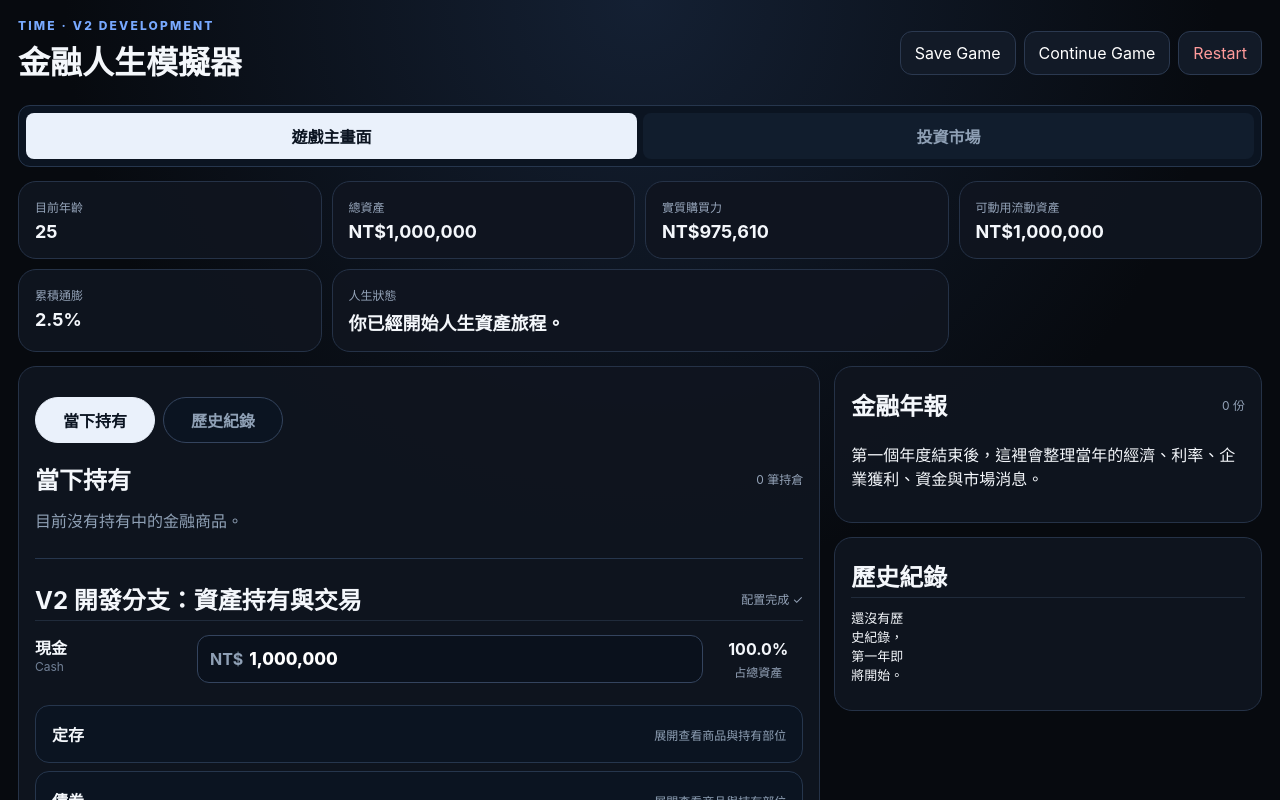
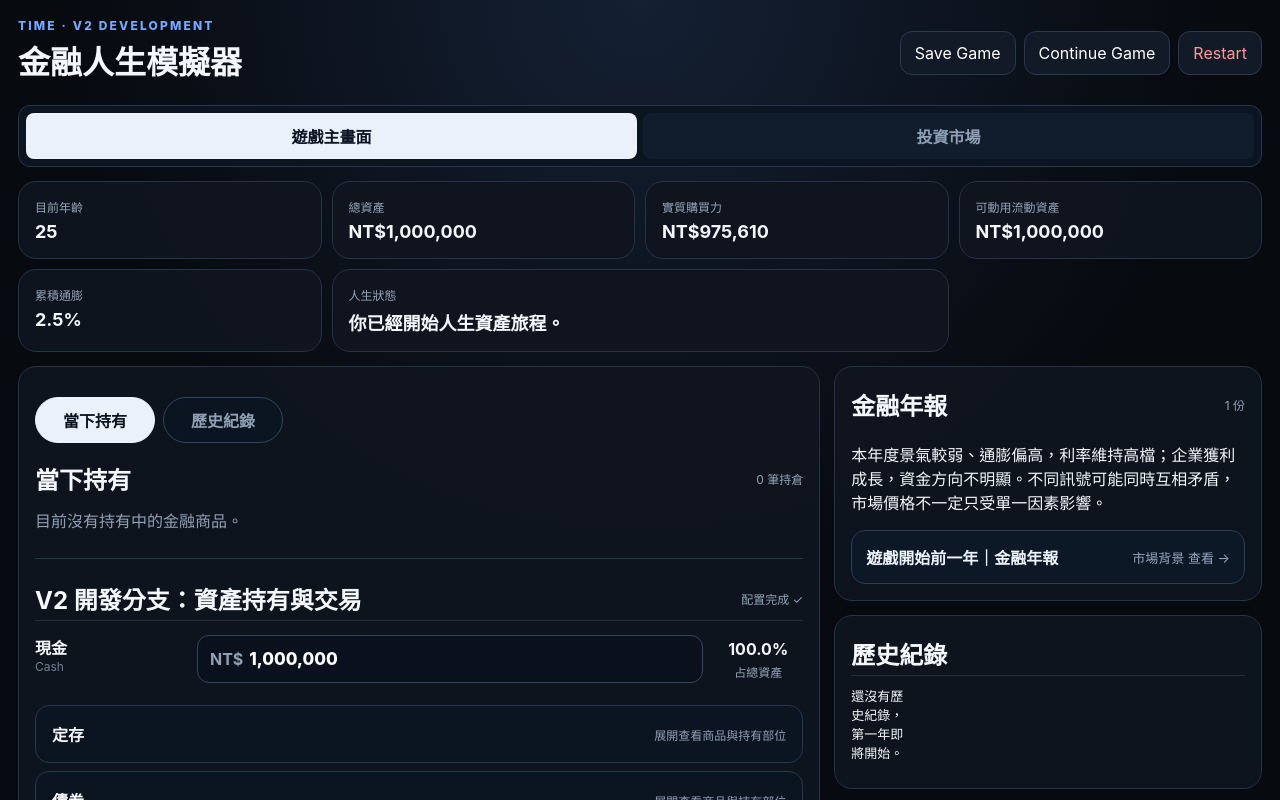
Before and after one commit to yamacha0214-glitch/time-financial-life-simulator, a Next.js app: page / in a window 1280 px wide. Shown: the top 800 px of the page. Built offline with nearby package versions, Linux system fonts and the light colour scheme.

Commit message:
Add pre-game annual report aligned with market history

```diff
--- a/app/page.tsx
+++ b/app/page.tsx
@@ -7,7 +7,7 @@ const HOLDINGS_KEY = 'time-financial-life-simulator-v2-holdings';
 const ASSET_KEYS = ['cash', 'deposit', 'bonds', 'stocks', 'realEstate', 'insurance'] as const;
 const STOCK_INITIAL_PRICES: Record<string, number> = { 'stock-world': 160, 'stock-tech': 740, 'stock-dividend': 165 };
 const BOND_INITIAL_PRICES: Record<string, number> = { 'bond-5': 98, 'bond-10': 91, 'bond-corp': 96 };
-const MARKET_MODEL_VERSION = 5;
+const MARKET_MODEL_VERSION = 6;
 
 type AnnualReport = { year:number; age:number; signals:MarketSignals; events:Array<{label:string; text:string}>; summary:string };
 
@@ -102,7 +102,7 @@ const buildPreGameMarket = () => {
     const creditShock = id === 'bond-corp' ? -(signals.creditSpread-0.018)*1.8 + signals.news*0.012 : signals.news*0.003;
     bondPrices[id] = clamp(base * (1-duration*rateShock+creditShock),65,125);
   });
-  return { stockPrices, stockPriceHistory, bondPrices, signals };
+  return { stockPrices, stockPriceHistory, bondPrices, signals, preGameReport: buildAnnualReport(0, 24, signals) };
 };
 
 type AssetKey = (typeof ASSET_KEYS)[number];
@@ -350,7 +350,7 @@ export default function Page() {
   const [bondPrices, setBondPrices] = useState<Record<string, number>>(initialMarket.bondPrices);
   const [bondTradeUnits, setBondTradeUnits] = useState<Record<string, string>>({});
   const [marketSignals, setMarketSignals] = useState<MarketSignals>(initialMarket.signals);
-  const [annualReports, setAnnualReports] = useState<AnnualReport[]>([]);
+  const [annualReports, setAnnualReports] = useState<AnnualReport[]>([initialMarket.preGameReport]);
   const [reportOpen, setReportOpen] = useState<number | null>(null);
   const [researchOverlay, setResearchOverlay] = useState<{key:string; title:string; body:React.ReactNode} | null>(null);
   const toggleResearch = (key:string, title:string, body:React.ReactNode) => {
@@ -382,6 +382,8 @@ export default function Page() {
           setStockPrices(migratedMarket.stockPrices);
           setStockPriceHistory(migratedMarket.stockPriceHistory);
           setBondPrices(migratedMarket.bondPrices);
+          setMarketSignals(migratedMarket.signals);
+          setAnnualReports([migratedMarket.preGameReport]);
         }
       }
     } catch {}
@@ -506,6 +508,9 @@ export default function Page() {
     setStockPrices(restartedMarket.stockPrices);
     setStockPriceHistory(restartedMarket.stockPriceHistory);
     setBondPrices(restartedMarket.bondPrices);
+    setMarketSignals(restartedMarket.signals);
+    setAnnualReports([restartedMarket.preGameReport]);
+    setReportOpen(null);
     setStockTradeShares({});
     setBondTradeUnits({});
     if (typeof window !== 'undefined') {
@@ -993,7 +998,7 @@ export default function Page() {
                   <div className="annual-report-list">
                     {[...annualReports].reverse().map((report)=><div key={report.year} className="annual-report-item">
                       <button onClick={()=>setReportOpen(reportOpen===report.year?null:report.year)}>
-                        <strong>第 {report.year} 年金融年報</strong><span>{report.age}歲 {reportOpen===report.year?'收起':'查看 →'}</span>
+                        <strong>{report.year===0?'遊戲開始前一年｜金融年報':`第 ${report.year} 年金融年報`}</strong><span>{report.year===0?'市場背景':`${report.age}歲`} {reportOpen===report.year?'收起':'查看 →'}</span>
                       </button>
                       {reportOpen===report.year && <div className="annual-report-detail">
                         {report.events.map((event)=><p key={event.label}><b>{event.label}</b><span>{event.text}</span></p>)}
```
